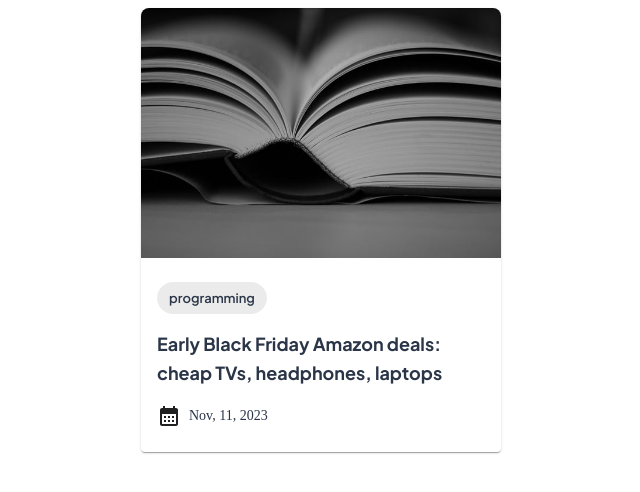
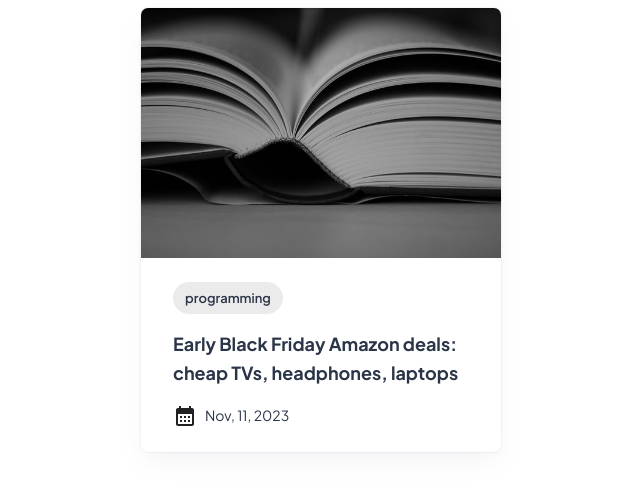
Before and after one commit to BijianWu/blog, a React (Create React App) app: page / in a window 1280 px wide. Shown: the top 492 px of the page, without its empty margins (73-713 px from the left). Built offline with nearby package versions, Linux system fonts and the light colour scheme.

Commit message:
chore: blog post styling change

```diff
--- a/src/blog/BlogPost.jsx
+++ b/src/blog/BlogPost.jsx
@@ -16,18 +16,18 @@ export default function BlogPost(){
 
         </Paper> */}
 
-    <Card sx={{ maxWidth: 360, borderTopLeftRadius: "8px", borderTopRightRadius: "8px" }}>
+    <Card  elevation={1} sx={{ maxWidth: 360, borderRadius: "7px", transition: "box-shadow 300ms cubic-bezier(0.4, 0, 0.2, 1) 0ms", boxShadow: "rgba(145, 158, 171, 0.3) 0px 0px 2px 0px, rgba(145, 158, 171, 0.12) 0px 12px 24px -4px" }}>
       <CardMedia
         sx={{ height: 250 }}
         image={require("../assets/images/book-open.jpg")}
         title="open book"
       />
-      <CardContent>
-        <Chip label="programming" sx={{ marginTop: 1, marginBottom: 2, fontSize: "13px", color: "rgb(42, 53, 71)", fontWeight:"600" }}  />
+      <CardContent sx={{ p: 4 }}>
+        <Chip label="programming" sx={{ marginTop: -1,  marginBottom: 2, fontSize: "13px", color: "rgb(42, 53, 71)", fontWeight:"600" }}  />
         <Typography variant="h6" fontWeight={"bold"} fontSize={"1.125rem"} color={"rgb(42, 53, 71)"} marginBottom={2}>Early Black Friday Amazon deals: cheap TVs, headphones, laptops</Typography>
         <Stack direction={"row"} justifyContent={"start"} alignItems={"center"} spacing={1} >
             <CalendarMonthIcon/>
-            <Typography variant="body"  fontSize={"0.875rem"} color={"rgb(42, 53, 71)"} fontWeight={400}  >Nov, 11, 2023</Typography>
+            <Typography variant="body1"  fontSize={"0.875rem"} color={"rgb(42, 53, 71)"} fontWeight={400}  >Nov, 11, 2023</Typography>
         </Stack>
       </CardContent>
 
```
